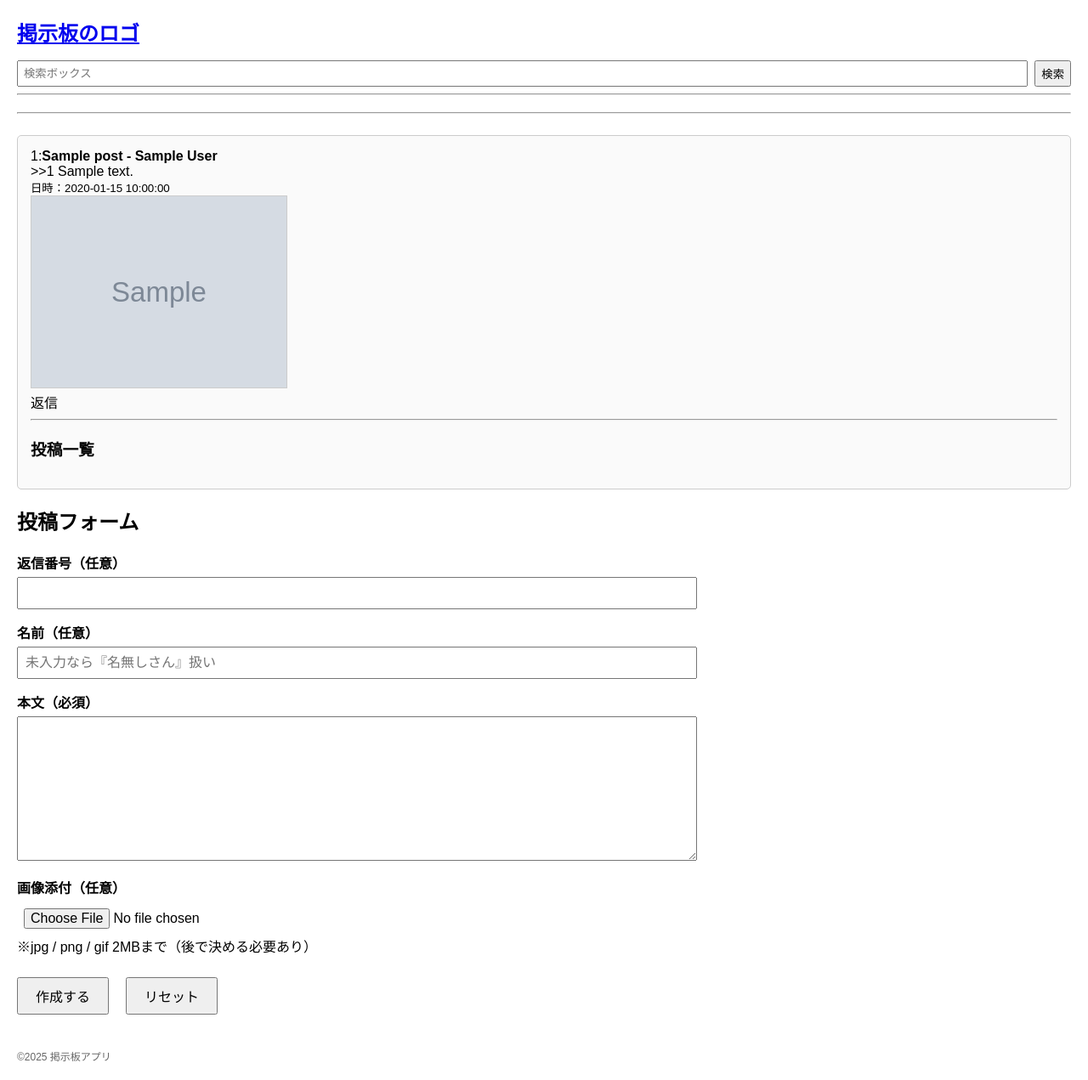
After one commit to sirayumu/fastapi-bbs, a FastAPI app: template app/templates/thread_detail.html in a window 1280 px wide. The commit adds this page. Shown: the whole page at 85% size. Run offline with FastAPI, Linux system fonts and the light colour scheme; the template is opened without the code that fills it: most values are stand-ins (such as "Sample title", 1, 10 or a date in 2020); grey boxes marked "Sample" are stand-in pictures.

Commit message:
future スレッド詳細+投稿返信機能の追加
        modified:   app/routers/posts.py　投稿・返信機能の追加
        modified:   app/routers/threads.py　スレッド詳細機能の追加
        modified:   app/templates/base.html	トップページへのリンク追加
        modified:   app/templates/index.html　投稿一覧に投稿番号（スレッド内）を追加
        new file:   app/templates/thread_detail.html	スレッド詳細画面

```diff
--- a/app/routers/posts.py
+++ b/app/routers/posts.py
@@ -60,6 +60,7 @@ async def list_posts(thread_id: int, db: Session = Depends(get_db)):
 
     return posts
 
+
 # -----------------------
 # 投稿作成（通常 or 返信）
 # POST /threads/{thread_id}/posts
@@ -104,3 +105,97 @@ async def create_post(thread_id: int, post: PostCreate, db: Session = Depends(ge
     new_post = db.execute(stmt_new).scalar_one()
 
     return new_post
+
+
+from fastapi import Form, File, UploadFile, Request
+from fastapi.responses import HTMLResponse
+from fastapi.templating import Jinja2Templates
+from fastapi.responses import RedirectResponse
+import os
+
+UPLOAD_DIR = "app/static/uploads"
+os.makedirs(UPLOAD_DIR, exist_ok=True)
+
+templates = Jinja2Templates(directory="app/templates")
+# -----------------------
+# 投稿作成（通常 or 返信）
+# POST /threads/{thread_id}/posts
+# -----------------------
+@threads_router.post("/{thread_id}/post", response_class=HTMLResponse)
+async def create_new_post(
+    request: Request,
+    thread_id: int,
+    author: str = Form(""),
+    content: str = Form(...),
+    parent_post_id: int | None = Form(None),
+    image: UploadFile | None = File(None),
+    parent_post_id_hidden: int | None = Form(None),
+    db: Session = Depends(get_db)):
+    # threadの存在チェック
+    stmt_thread = select(Thread).where(Thread.id == thread_id)
+    exists = db.execute(stmt_thread).scalar_one_or_none()
+
+    if exists is None:
+        # 見つからないので例外を raise 404 Not found
+        raise HTTPException(status_code=404, detail="Thread not found")
+
+    # 次のpost_numberを取得
+    stmt_last = (select(Post.post_number)
+                .where(Post.thread_id == thread_id)
+                .order_by(Post.post_number.desc())
+                .limit(1)
+    )
+
+    last_number = db.execute(stmt_last).scalar_one_or_none()
+    # 初回の投稿ならば1をそうでなければ、最後の投稿番号+1
+    next_number = 1 if last_number is None else last_number + 1
+
+    # (1.5)添付ファイル処理
+    attachment_filename = None
+    if image and image.filename:
+        # ファイル名の決定
+        _,ext = os.path.splitext(image.filename)
+        filename = f"thread{thread_id}_post{next_number}{ext}"
+        save_path = os.path.join(UPLOAD_DIR,filename)
+
+        # 保存
+        with open(save_path,"wb") as f:
+            f.write(await image.read())
+        attachment_filename = filename
+
+
+    # 追加 INSERT
+    # (2) Post（本文）作成
+    values = {
+        "thread_id": thread_id,
+        "content": content,
+        "post_number":next_number,
+    }
+
+    # author 空欄なら DEFAULT '名無しさん' を使う
+    if author.strip():
+        values["author"] = author
+
+    # 返信番号があれば返信
+    if parent_post_id_hidden:
+        values["parent_post_id"] = parent_post_id_hidden
+
+    # 添付ファイルがあれば追加
+    if attachment_filename:
+        values["attachment"] = attachment_filename
+
+    result = db.execute(insert(Post).values(values))
+
+    db.commit()
+
+    new_id = result.lastrowid
+
+    # 登録した投稿を取得して返す
+    stmt_new = select(Post).where(Post.id == new_id)
+    new_post = db.execute(stmt_new).scalar_one()
+
+    # (3) スレッド詳細へリダイレクト
+    return RedirectResponse(
+        url=f"/threads/{thread_id}/view",
+        status_code=303
+    )
--- a/app/routers/threads.py
+++ b/app/routers/threads.py
@@ -1,4 +1,3 @@
-
 from fastapi import APIRouter,Depends, HTTPException, Request
 from app.models.thread import Thread
 from app.models.post import Post
@@ -16,8 +15,44 @@ router = APIRouter(
 from fastapi import Request
 from fastapi.responses import HTMLResponse
 from fastapi.templating import Jinja2Templates
+from sqlalchemy.orm import aliased
 
 templates = Jinja2Templates(directory="app/templates")
+# -----------------------------------
+# フロント側処理 詳細
+# -----------------------------------
+@router.get("/{thread_id}/view", response_class=HTMLResponse)
+async def threads_detail_page(request: Request, thread_id: int, db: Session = Depends(get_db)):
+    ParentPost = aliased(Post)   # ← Post の別名（親投稿用）
+    # --- {thread_id}への投稿を取得（ThreadとJOIN） ---
+    stmt_posts = (
+        select(
+            Post.id,
+            Post.content,
+            Post.author,
+            Post.created_at,
+            Post.attachment,
+            Post.post_number,
+            Thread.title.label("thread_title"),
+            Thread.id.label("thread_id"),
+            # 追加：親投稿の post_number（無い場合は NULL）
+            ParentPost.post_number.label("parent_post_number")
+        )
+        .join(Thread, Thread.id == Post.thread_id)
+        .where(Thread.id==thread_id)
+        .join(ParentPost, ParentPost.id == Post.parent_post_id, isouter=True)
+        .order_by(Post.post_number.asc())
+    )
+
+    latest_posts = db.execute(stmt_posts).all()
+
+    return templates.TemplateResponse(
+        "thread_detail.html",
+        {"request": request,
+        "latest_posts": latest_posts,
+        "thread_id":thread_id}
+    )
+
 # -----------------------------------
 # フロント側処理 一覧
 # -----------------------------------
@@ -36,6 +71,7 @@ async def list_threads_page(request: Request, db: Session = Depends(get_db)):
             Post.author,
             Post.created_at,
             Post.attachment,
+            Post.post_number,
             Thread.title.label("thread_title"),
             Thread.id.label("thread_id")
         )
@@ -52,6 +88,8 @@ async def list_threads_page(request: Request, db: Session = Depends(get_db)):
         "threads": threads,
         "latest_posts": latest_posts}
     )
+
+
 
 # -----------------------------------
 # フロント側処理 スレッドの新規作成画面を表示
--- a/app/templates/base.html
+++ b/app/templates/base.html
@@ -112,7 +112,7 @@
 <body>
 
 <header>
-    <h1>掲示板のロゴ</h1>
+  <h1><a href="/threads/list">掲示板のロゴ</a></h1>
 
     <!-- 検索フォーム -->
     <form action="/threads/search" method="get" class="search-area">
--- a/app/templates/new_thread.html
+++ b/app/templates/new_thread.html
@@ -25,6 +25,7 @@
         <span class="file-info">※jpg / png / gif 2MBまで（後で決める必要あり）</span>
     </div>
 
+
     <div class="buttons">
         <button type="submit" class="btn-create">作成する</button>
         <button type="reset" class="btn-reset">リセット</button>
--- /dev/null
+++ b/app/templates/thread_detail.html
@@ -0,0 +1,87 @@
+{% extends "base.html" %}
+
+{% block content %}
+
+<hr>
+
+<script>
+    function repost_no(num, hidden_num) {
+        const elm = document.getElementById("parent_post_id");
+        elm.value = num;
+        document.getElementById("parent_post_id_hidden").value = hidden_num;
+
+        window.scrollTo({
+            top: elm.offsetTop,
+            behavior: 'smooth'
+        });
+    }
+</script>
+
+<div class="section-box">
+    {% for post in latest_posts %}
+        <div>
+            {% if post.thread_title %}
+                {{ post.post_number }}:<strong>{{ post.thread_title }} - {{ post.author }}</strong><br>
+            {% else %}
+                {{ post.post_number }}:<strong>{{ post.author }}</strong><br>
+            {% endif %}
+
+            {% if post.parent_post_number %}
+                >>{{ post.parent_post_number }}
+            {% endif %}
+
+            {{ post.content }}<br>
+            <small>日時：{{ post.created_at }}</small>
+
+            {% if post.attachment %}
+                <div class="attachment">
+                    <img src="/static/uploads/{{ post.attachment }}"
+                         style="max-width: 300px; border: 1px solid #ccc;">
+                </div>
+            {% endif %}
+
+            <a onclick="repost_no({{ post.post_number }}, {{ post.id }})">返信</a>
+            <hr>
+        </div>
+
+        {% if post.thread_title %}
+            <h3>投稿一覧</h3>
+        {% endif %}
+    {% endfor %}
+</div>
+
+<h2>投稿フォーム</h2>
+
+<form action="/threads/{{ thread_id }}/post"
+      method="post"
+      enctype="multipart/form-data"
+      class="standard-form">
+
+    <!-- 返信番号 -->
+    <label for="parent_post_id">返信番号（任意）</label>
+    <input type="text" id="parent_post_id" name="parent_post_id">
+    <input type="hidden" id="parent_post_id_hidden" name="parent_post_id_hidden">
+
+    <!-- 名前（任意） -->
+    <label for="author">名前（任意）</label>
+    <input type="text" id="author" name="author" placeholder="未入力なら『名無しさん』扱い">
+
+    <!-- 本文（必須） -->
+    <label for="content">本文（必須）</label>
+    <textarea id="content" name="content" rows="8" required></textarea>
+
+    <!-- 画像添付 -->
+    <label for="image">画像添付（任意）</label>
+    <div class="image-box">
+        <input type="file" id="image" name="image" accept=".jpg,.png,.gif">
+        <span class="file-info">※jpg / png / gif 2MBまで（後で決める必要あり）</span>
+    </div>
+
+    <div class="buttons">
+        <button type="submit" class="btn-create">作成する</button>
+        <button type="reset" class="btn-reset">リセット</button>
+    </div>
+
+</form>
+
+{% endblock %}
```
Also changed, not shown: app/templates/index.html (+6 -1 lines).
